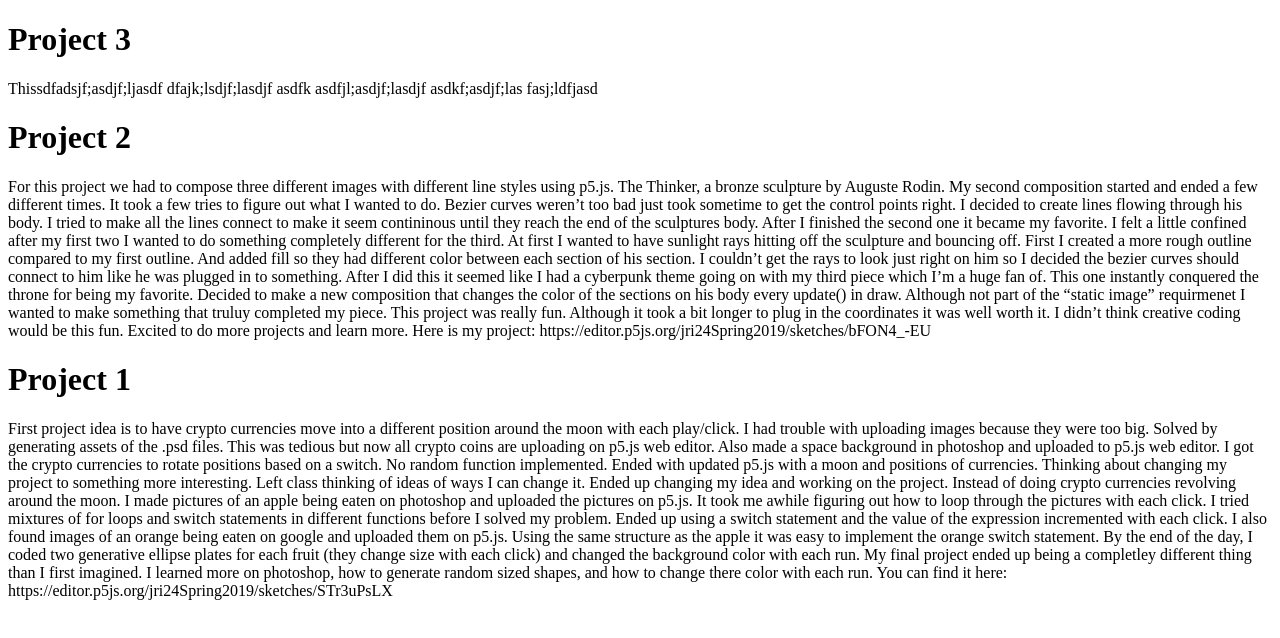
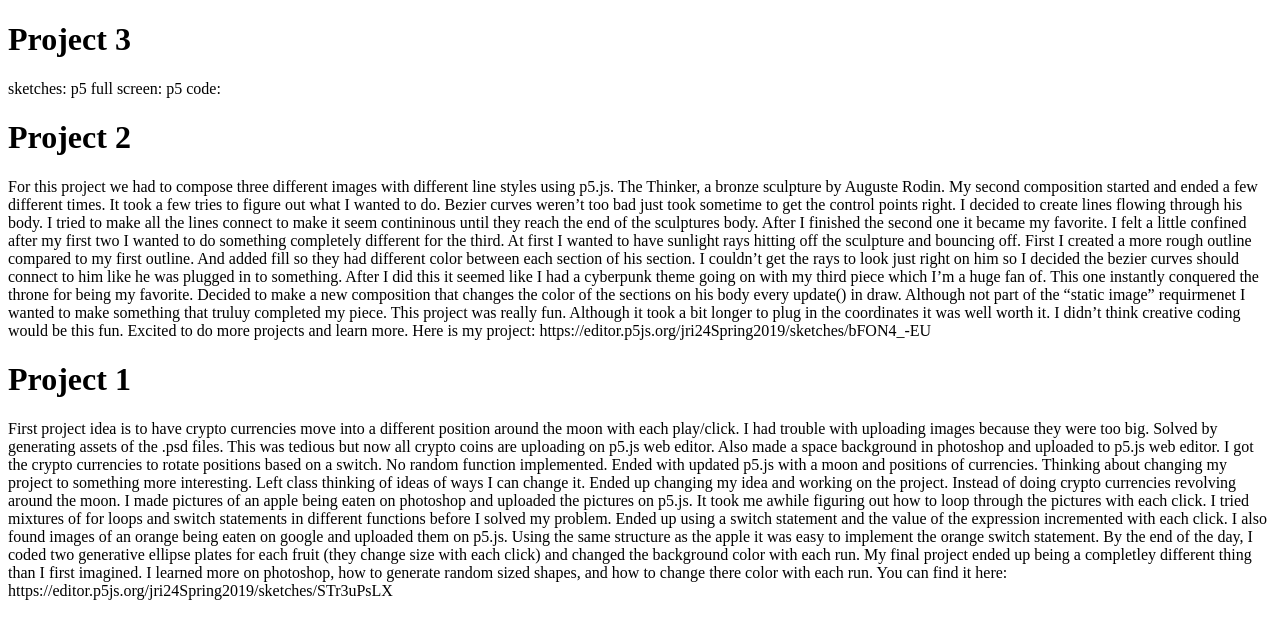
Before and after one commit to jourdenr/blog, a plain HTML site: page index.html in a window 1280 px wide. Drawn offline with Linux system fonts and the light colour scheme.

Commit message:
updated index.html

```diff
--- a/index.html
+++ b/index.html
@@ -8,14 +8,14 @@
 
 	<h1>Project 3</h1>
 	<p>
-		Thissdfadsjf;asdjf;ljasdf
 
-		dfajk;lsdjf;lasdjf
-		asdfk
-		asdfjl;asdjf;lasdjf
-		asdkf;asdjf;las
+		sketches:
+		<a href = "https://drive.google.com/open?id=1NwofMhnoakyX4LFSkRNBdmdL1veoR47i" > </a>
+		p5 full screen:
+		<a href = "https://editor.p5js.org/jri24Spring2019/present/r7FBdMO5y" ></a>
+		p5 code:
+		<a href = "https://editor.p5js.org/jri24Spring2019/sketches/r7FBdMO5y" ></a>
 
-		fasj;ldfjasd
 	</p>
 	<h1>Project 2</h1>
 	<p>
```
